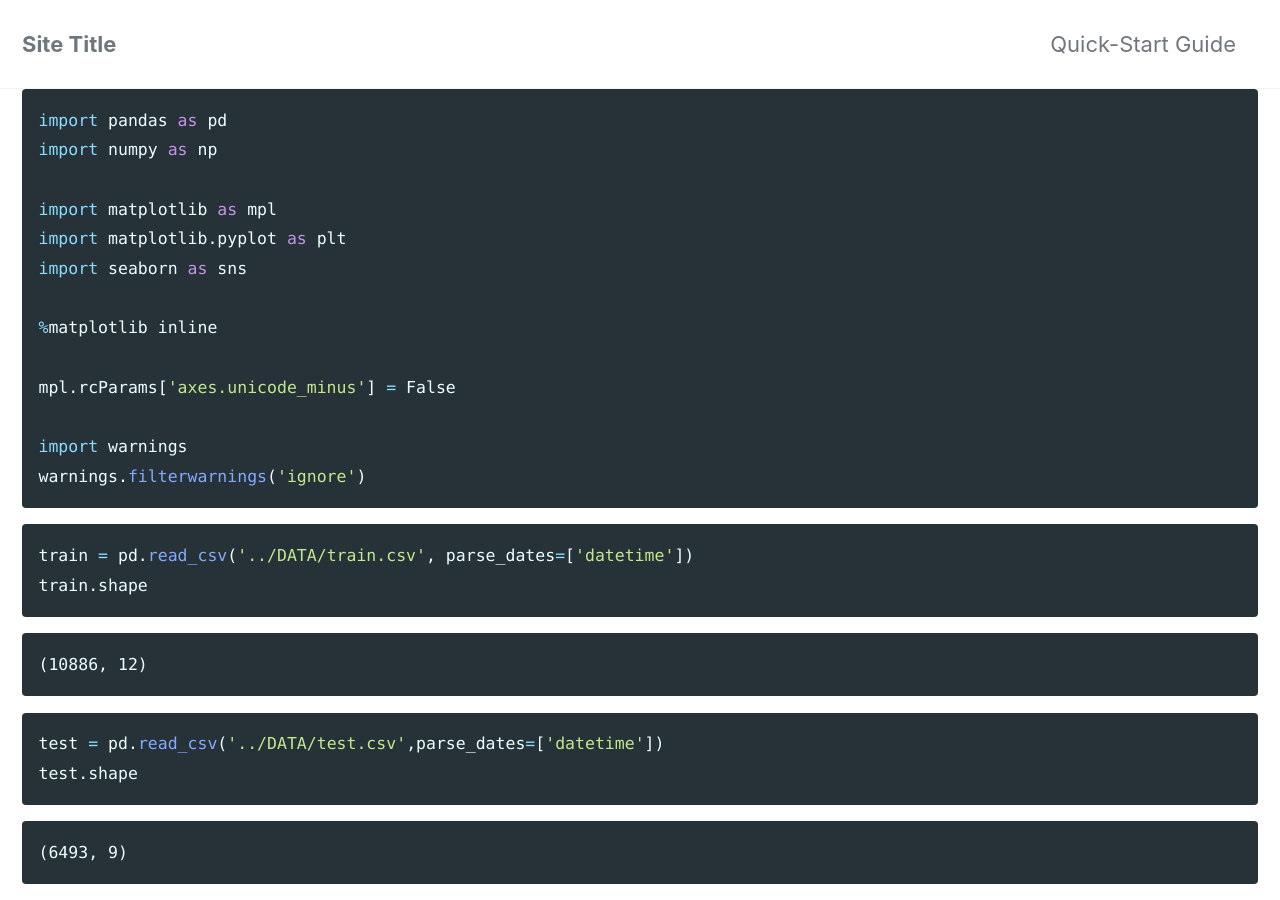
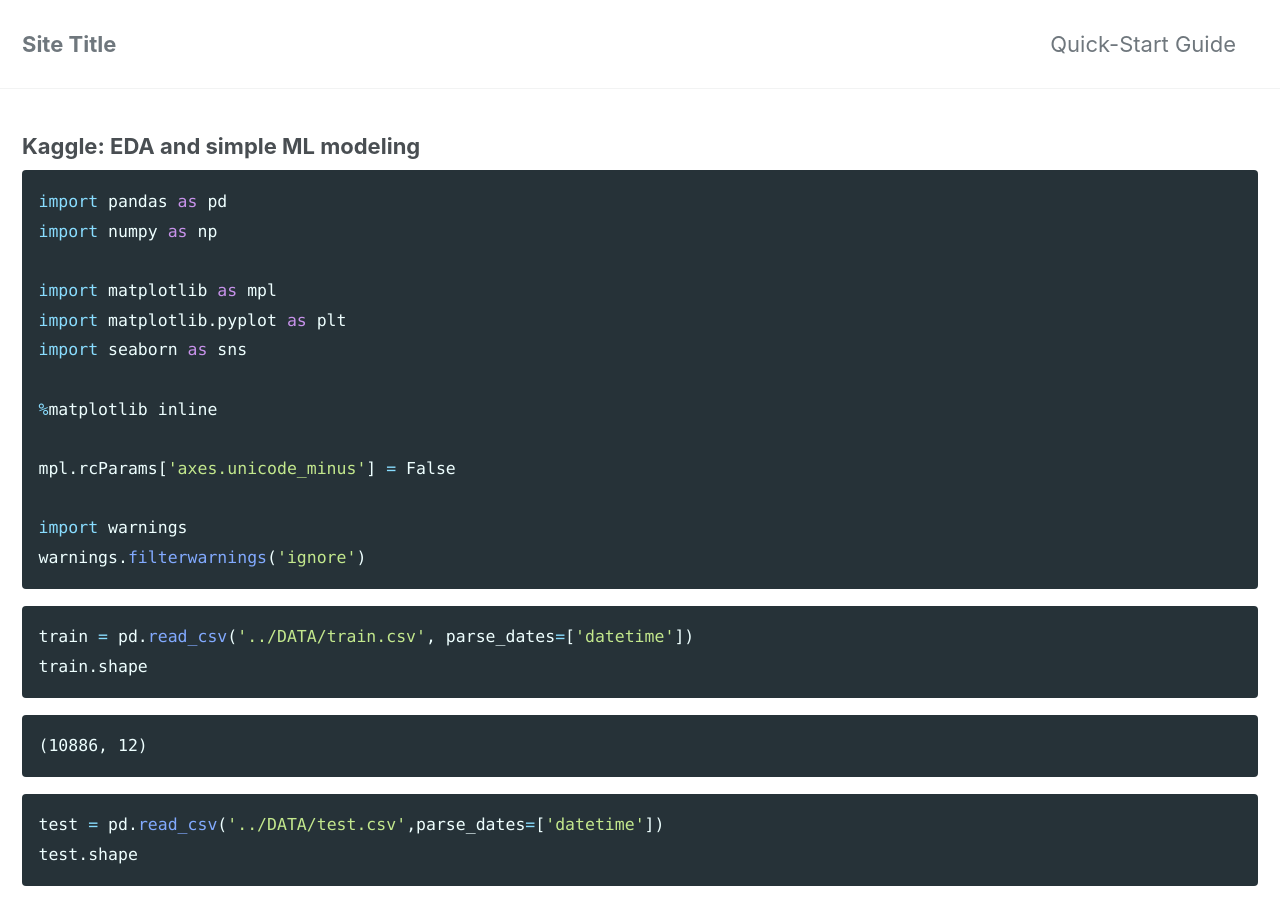
Before and after one commit to jaehyuk/jaehyuk.github.io, a Jekyll site: the page built from _posts/2019-10-22-competition_bike_demand.md, in a window 1280 px wide and 900 px high. Built offline with Jekyll 4.4.1, drawn with Linux system fonts in a browser that asks for light colours; cached includes are drawn as plain includes; nearby versions of some CDN libraries.

Commit message:
Update 2019-10-22-competition_bike_demand.md

````diff
--- a/_posts/2019-10-22-competition_bike_demand.md
+++ b/_posts/2019-10-22-competition_bike_demand.md
@@ -3,6 +3,8 @@ layout: splash
 title: "Kaggle: Bike Sharing Demand"
 date:   2019-10-22 11:13:00 -0500
 ---
+
+### Kaggle: EDA and simple ML modeling
 
 ```python
 import pandas as pd
````
